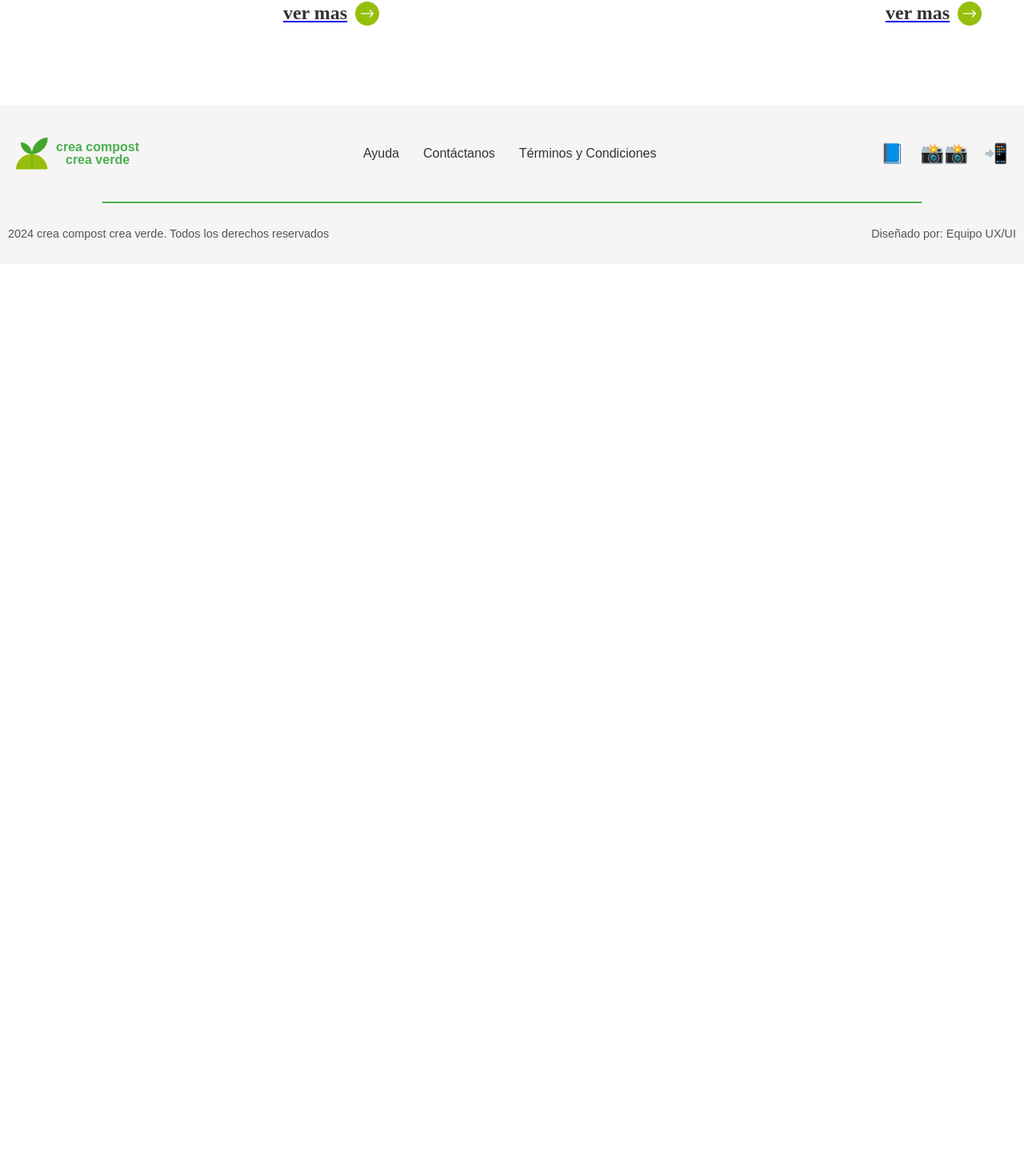
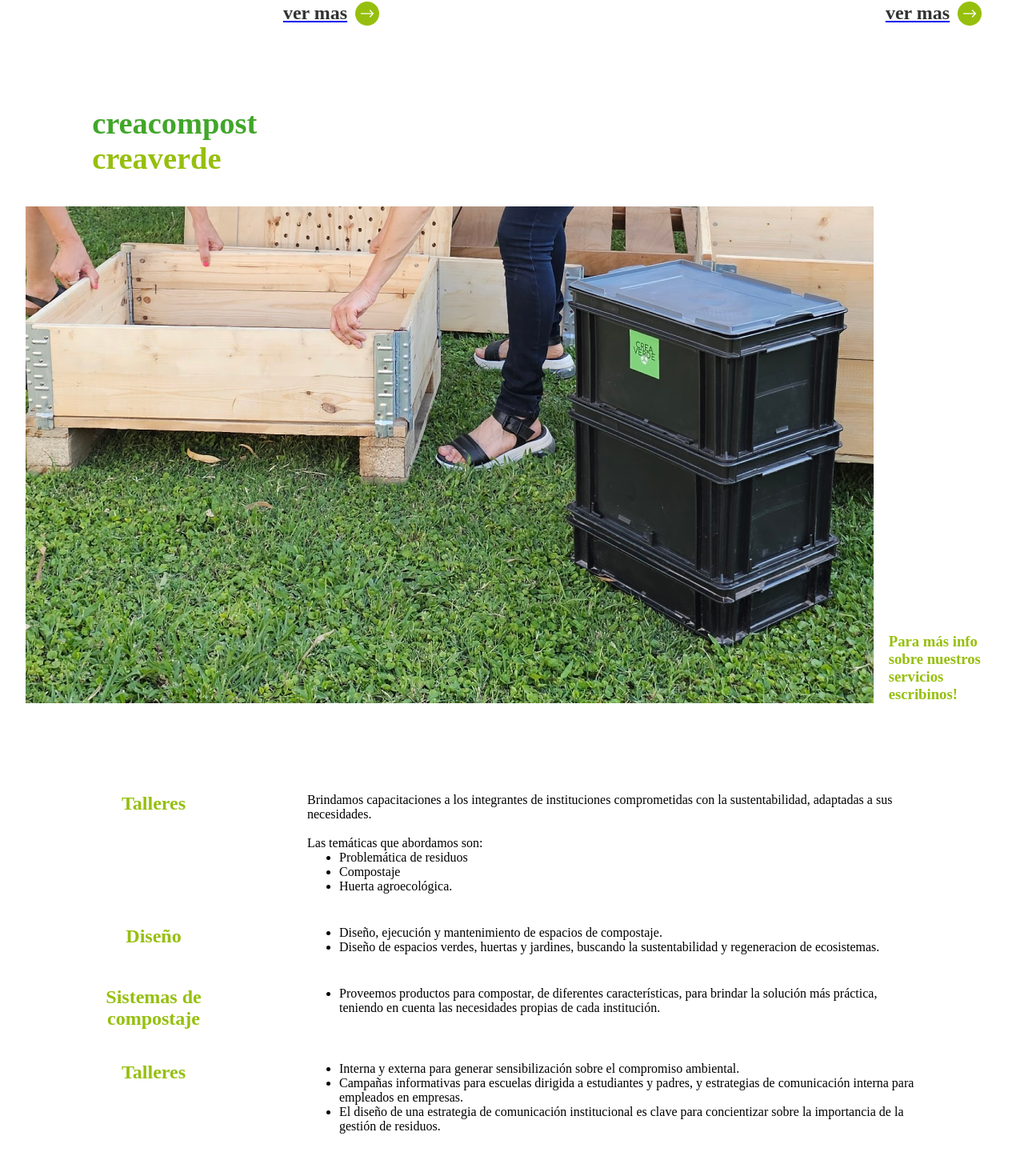
Before and after one commit to HernanPons/CreaCompost, a React (Vite) app: page / in a window 1280 px wide. Shown: the part 4271-5741 px from the top of the page at 80% size. Before the commit the page ends 4601 px from the top, so only its background shows below. Built offline with nearby package versions, Linux system fonts and the light colour scheme.

Commit message:
Instituciones

```diff
--- a/src/Pages/Cursos/Cursos.css
+++ b/src/Pages/Cursos/Cursos.css
@@ -1,5 +1,5 @@
 .tituloCursos {
-    margin-left: 170px;
+    margin-left: 1em;
     margin-top: 50px;
     color: #41a62a;
     font-size: 53.75px;
--- /dev/null
+++ b/src/Pages/Instituciones/Instituciones.css
@@ -0,0 +1,55 @@
+.tituloInstituciones {
+    margin-left: 6em;
+    margin-bottom: 2em;
+    font-size: 1.2em;
+}
+
+.institucionesContainer {
+    height: auto;
+    margin-left: 2em;
+    margin-right: 2em;
+    display: flex;
+    flex-direction: row;
+}
+
+/* COLORES PARA LOS H2 DE LA GRILLA */
+.textTalleres h2 {
+    color: #96bf0d;
+}
+.textDiseño h2 {
+    color: #96bf0d;
+}
+.textSistemas h2 {
+    color: #96bf0d;
+}
+.textComunicacion h2 {
+    color: #96bf0d;
+}
+
+.textDiseño {
+    margin-top: 40px;
+}
+.textSistemas {
+    margin-top: 40px;
+}
+.textComunicacion {
+    margin-top: 40px;
+}
+
+
+
+.institucionesText {
+    margin-left: 1em;
+    align-content: end;
+    color: #96bf0d;
+    text-decoration: none;
+}
+
+.institucionesTextContainer {
+    width: 90%;
+    height: auto;
+    margin-top: 7em;
+    margin-bottom: 7em;
+    display: grid;
+    grid-template-columns: 1fr 2fr;
+}
--- /dev/null
+++ b/src/Pages/Instituciones/Instituciones.jsx
@@ -0,0 +1,81 @@
+import React from 'react'
+import './Instituciones.css'
+
+const Instituciones = () => {
+  return (
+    <div>
+        <div className='tituloInstituciones'>
+            <h1 className='text-green'>creacompost</h1>
+            <h1 className='text-green2'>creaverde</h1>
+        </div>
+
+        <div className='institucionesContainer'>
+            <img className='fotoInstituciones' src="/Images/ServicioInstituciones.png" alt="" />
+            <h3 className='institucionesText'>Para más info sobre nuestros servicios escribinos!</h3>
+        </div>
+
+        <div className='institucionesTextContainer'>
+            <div className='textTalleres'>
+                <h2>Talleres</h2>
+            </div>
+            <div>
+                <span>
+                    Brindamos capacitaciones a los integrantes de instituciones
+                    comprometidas con la sustentabilidad, adaptadas a sus necesidades.
+                <br /> <br />
+                    Las temáticas que abordamos son:
+                    <ul>
+                        <li>Problemática de residuos</li>
+                        <li>Compostaje</li>
+                        <li>Huerta agroecológica.</li>
+                    </ul>
+                </span>
+            </div>
+
+            <div className='textDiseño'>
+                <h2>Diseño</h2>
+            </div>
+            <div className='textDiseño'>
+                <ul>
+                    <li>Diseño, ejecución y mantenimiento de espacios de compostaje.</li>
+                    <li>Diseño de espacios verdes, huertas y jardines, buscando la sustentabilidad y regeneracion de ecosistemas.</li>
+
+                </ul>
+            </div>
+
+            <div className='textSistemas'>
+                <h2>Sistemas de <br /> compostaje</h2>
+            </div>
+            <div className='textSistemas'>
+                <ul>
+                    <li>
+                    Proveemos productos para compostar, de diferentes características, para brindar la solución más práctica, teniendo en cuenta las
+                    necesidades propias de cada institución.
+                    </li>
+                </ul>
+            </div>
+
+            <div className='textComunicacion'>
+            <h2>Talleres</h2>
+            </div>
+            <div className='textComunicacion'>
+                <ul>
+                    <li>
+                        Interna y externa para generar sensibilización sobre el compromiso ambiental.
+                    </li>
+                    <li>
+                        Campañas informativas para escuelas dirigida a estudiantes y padres, y estrategias de comunicación interna para empleados en empresas.
+                    </li>
+                    <li>
+                        El diseño de una estrategia de comunicación institucional es clave para concientizar sobre la importancia de la gestión de residuos.
+                    </li>
+                </ul>
+            </div>
+        </div>
+
+
+    </div>
+  )
+}
+
+export default Instituciones
--- a/src/Pages/QuienesSomos/QuienesSomos.jsx
+++ b/src/Pages/QuienesSomos/QuienesSomos.jsx
@@ -14,7 +14,7 @@ const QuienesSomos = () => {
         </div>
 
         <div className='segundoTexto'>
-            <br />
+            <br /> <br />
             <h1 className='text-green'>Nuestros</h1>
             <h1 className='text-green2'>servicios</h1>
             <br />
--- a/src/Routes/AppRputer.jsx
+++ b/src/Routes/AppRputer.jsx
@@ -8,6 +8,7 @@ import SegundoCarousel from '../Pages/SegundoCarousel/SegundoCarousel';
 import Nosotras from '../Pages/Nosotras/Nosotras'
 import Valores from '../Pages/Valores/Valores'
 import Cursos from '../Pages/Cursos/Cursos'
+import Instituciones from '../Pages/Instituciones/Instituciones'
 
 export const AppRouter = () => {
     return (
@@ -21,7 +22,7 @@ export const AppRouter = () => {
             <Nosotras />
             <Valores />
             <Cursos />
-
+            <Instituciones />
 
             <Footer />
 
```
Also changed, not shown: src/Pages/SegundoCarousel/SegundoCarousel.jsx (+0 -12 lines), public/Images/iconLeft.png (added), public/Images/iconRight.png (added).
